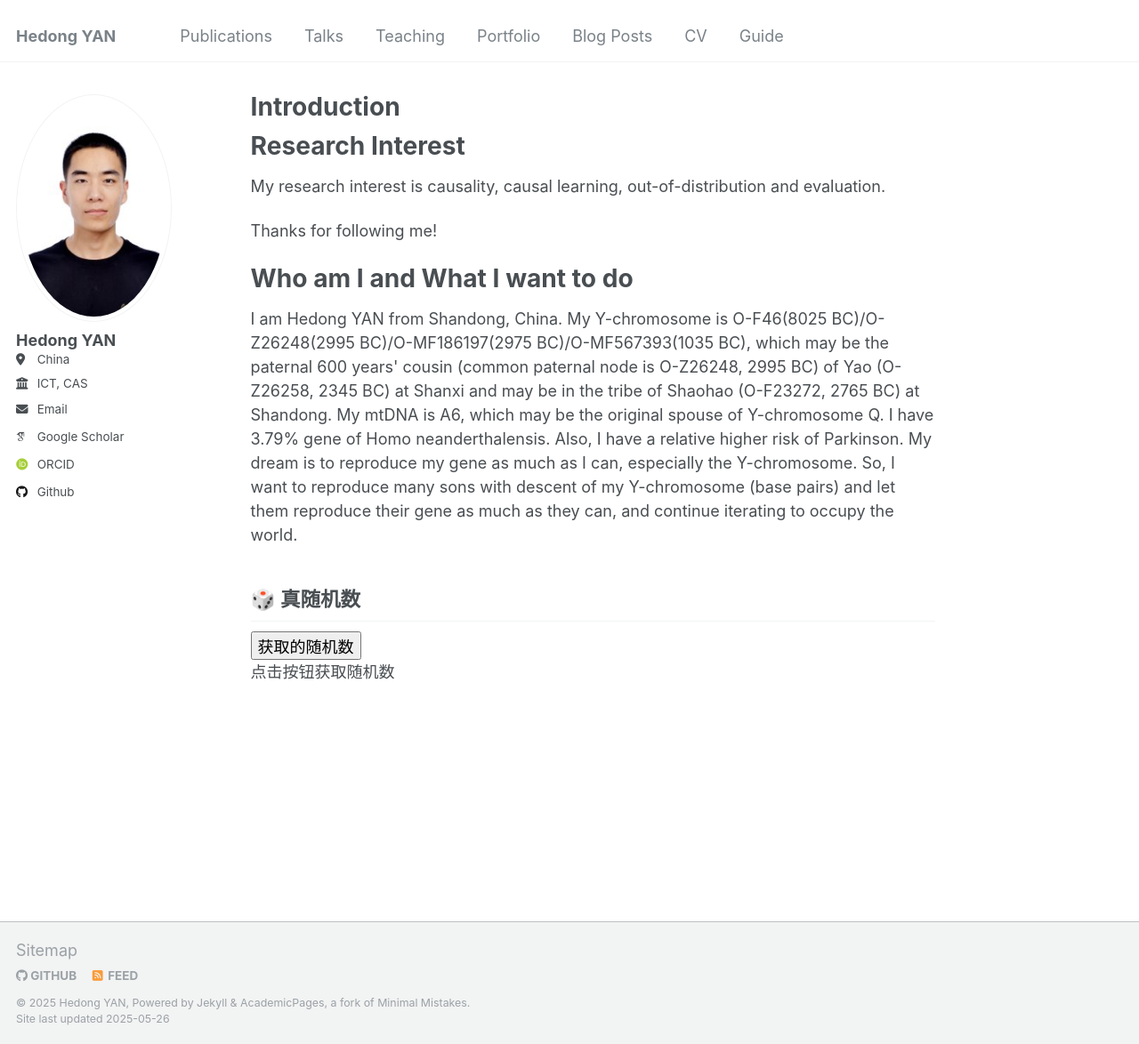
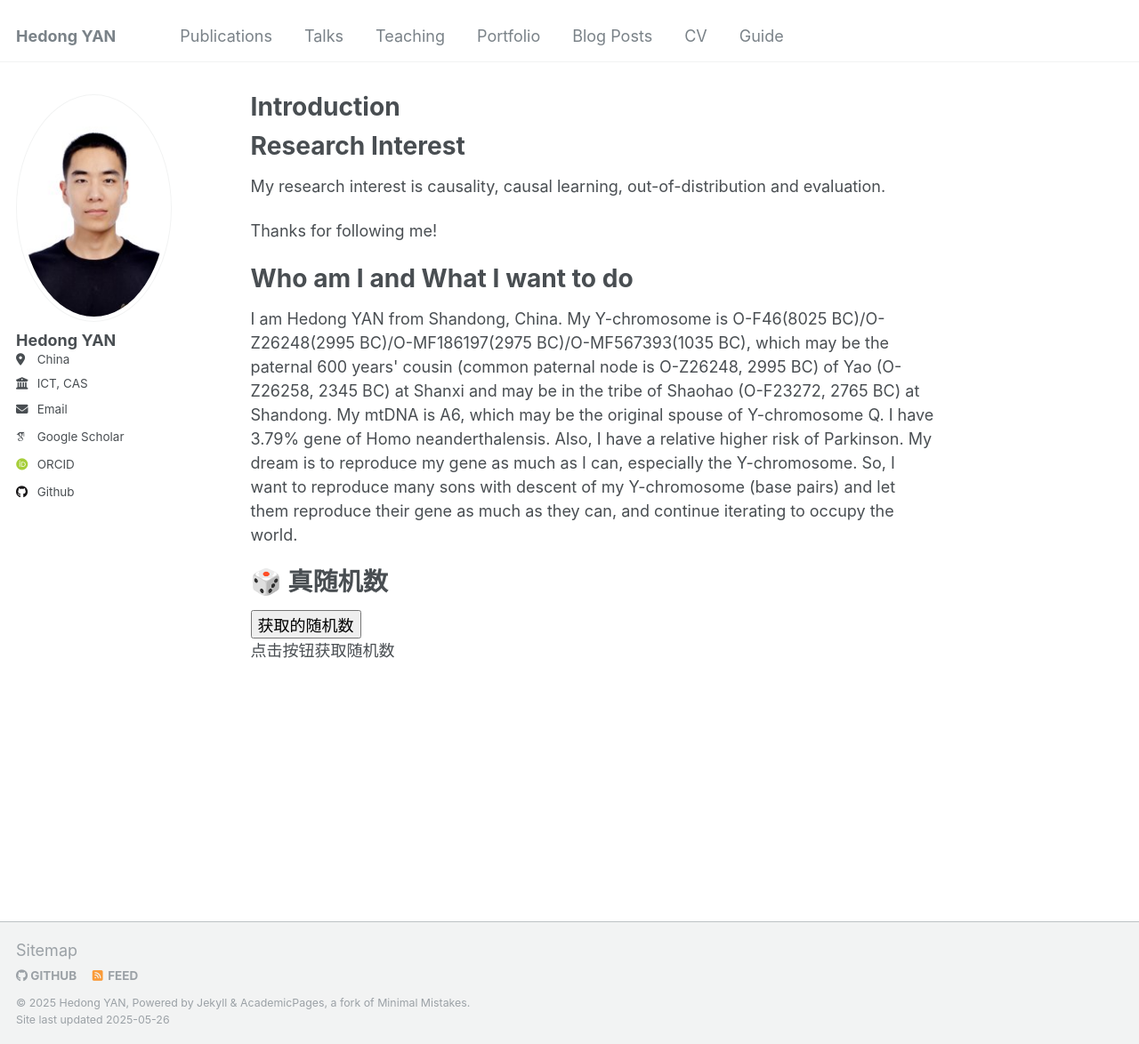
Before and after one commit to hedongyan/hedongyan.github.io, a Jekyll site: the page built from _pages/about.html, in a window 1280 px wide and 1174 px high. Shown: the whole window at 89% size. Built offline with Jekyll 4.4.1, drawn with Linux system fonts in a browser that asks for light colours; some web fonts are replaced.

```diff
--- a/_pages/about.html
+++ b/_pages/about.html
@@ -16,7 +16,7 @@ redirect_from:
 <!-- <img src="/images/狗头表情.webp"> -->
 
 <!-- 新增：真随机数按钮 -->
-<h2>🎲 真随机数</h2>
+<h1>🎲 真随机数</h1>
 <button onclick="getTrueRandom()">获取的随机数</button>
 <p id="result">点击按钮获取随机数</p>
 
```
Also changed, not shown: other parts of _pages/about.html (+2 -2 lines).
